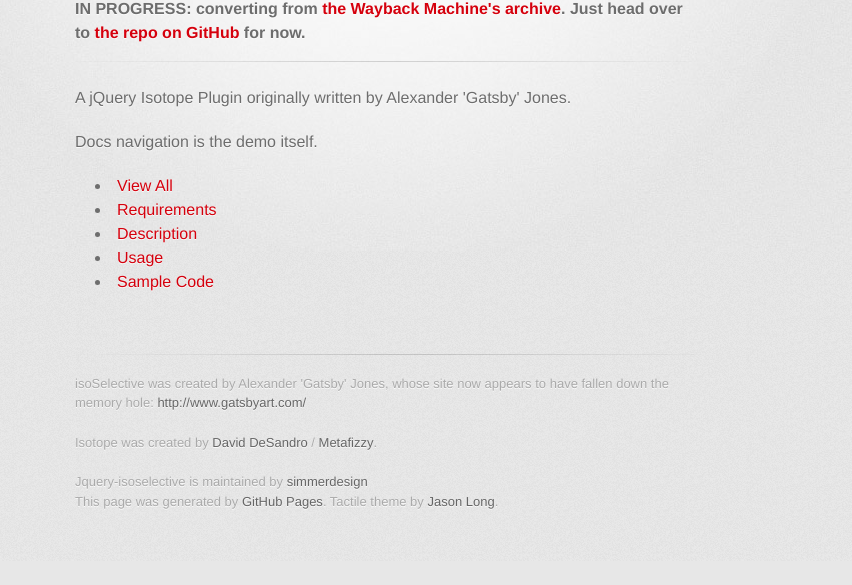
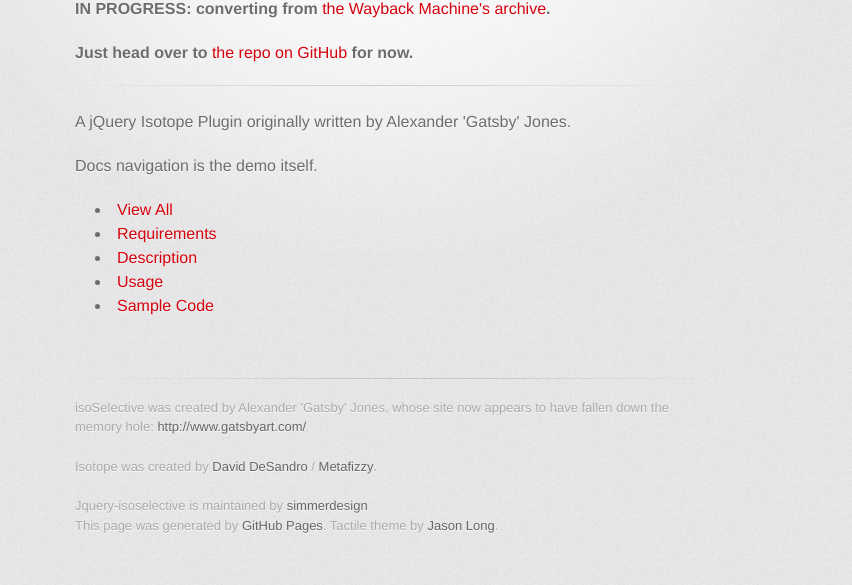
Before and after one commit to simmerer/jquery-isoselective, a plain HTML site: page index.html in a window 1280 px wide. Shown: the part 322-907 px from the top of the page, without its empty margins (255-1107 px from the left). Before the commit the page ends 883 px from the top, so only its background shows below. Drawn offline with nearby package versions, Linux system fonts and the light colour scheme; a web font is replaced by a local one.

Commit message:
paragraphs

```diff
--- a/index.html
+++ b/index.html
@@ -34,7 +34,8 @@
         <section id="main_content">
             <h1 id="isoselective">isoSelective documentation</h1>
 
-            <strong>IN PROGRESS: converting from <a href="https://web.archive.org/web/20120110193742/http://www.gatsbyart.com/plugins/isoSelective">the Wayback Machine's archive</a>. Just head over to <a href="https://github.com/simmerdesign/jquery-isoselective">the repo on GitHub</a> for now.</strong>
+            <p><strong>IN PROGRESS: converting from <a href="https://web.archive.org/web/20120110193742/http://www.gatsbyart.com/plugins/isoSelective">the Wayback Machine's archive</a>.</p>
+            <p>Just head over to <a href="https://github.com/simmerdesign/jquery-isoselective">the repo on GitHub</a> for now.</strong></p>
 
             <hr>
 
```
